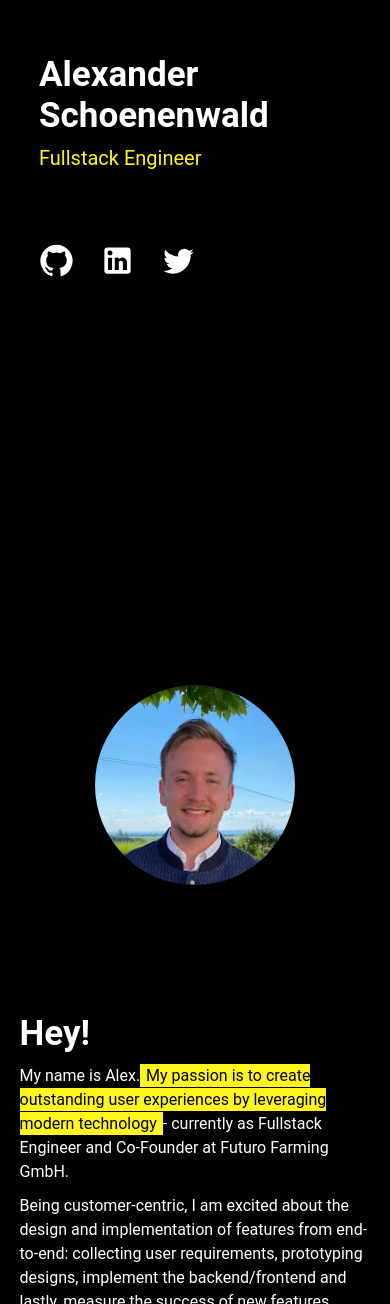
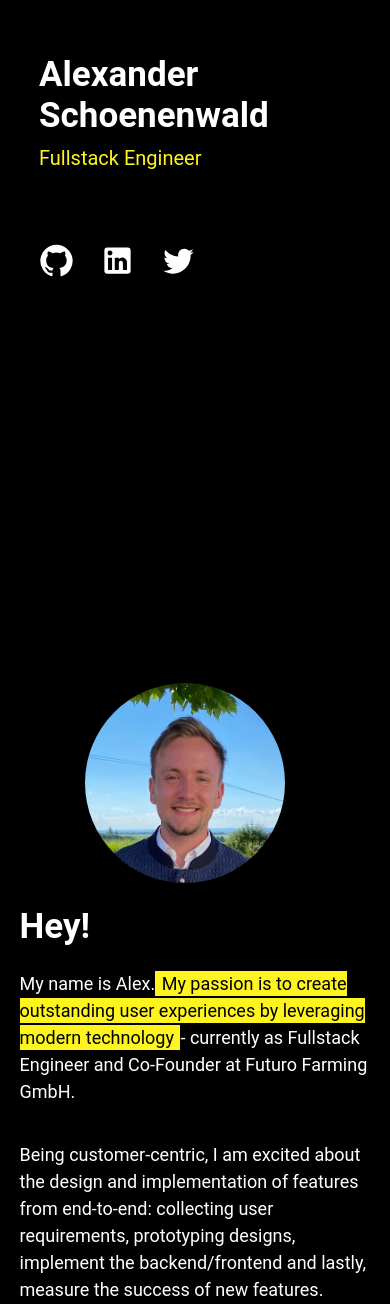
Before and after one commit to ASchwad/aschwad.github.io, a React (Create React App) app: page / in a window 390 px wide. Shown: the part 264-1568 px from the top of the page. Built offline with nearby package versions, Linux system fonts and the light colour scheme; the HTML template or start-up script is replaced by a standard one.

Commit message:
style: adjust responsive behavior

```diff
--- a/src/components/Introduction.css
+++ b/src/components/Introduction.css
@@ -8,10 +8,19 @@
     scroll-snap-align: start;
 }
 
+.container div:first-child {
+    margin-right: 20px;
+}
+
 
 @media screen and (max-width: 900px) {
     .container {
         flex-direction: column;
         padding: 0 5%;
+        justify-content: center;
+    }
+
+    .container div {
+        margin-right: 0;
     }
 }
--- a/src/index.css
+++ b/src/index.css
@@ -35,12 +35,11 @@ p {
   line-height: 1.5;
 }
 
-@media screen and (max-width: 900px) {
+@media screen and (max-width: 500px) {
 
   p {
     padding: 0;
-    font-size: 16px;
-    margin: 5px 0px;
+    font-size: 18px;
   }
 
   h1 {
```
